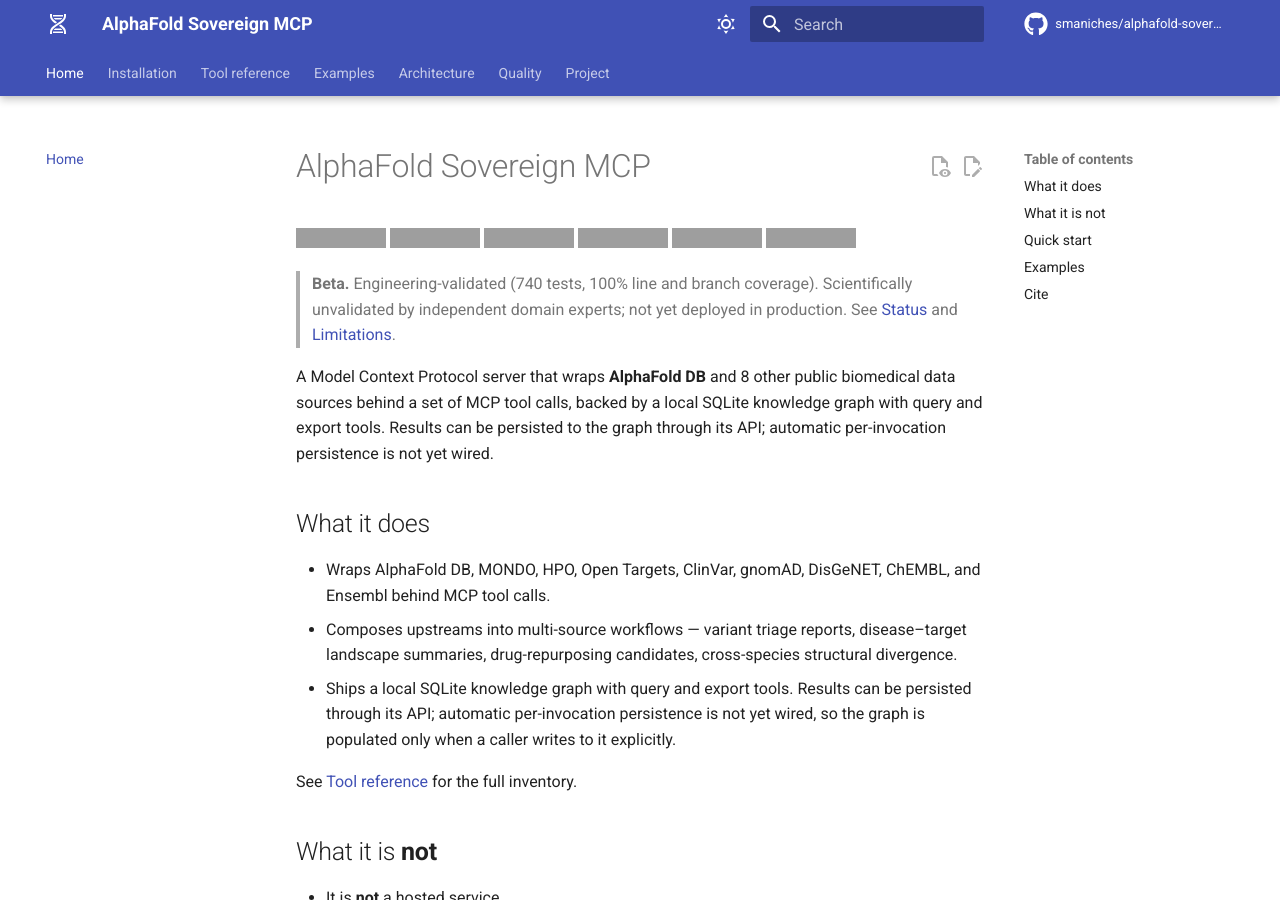
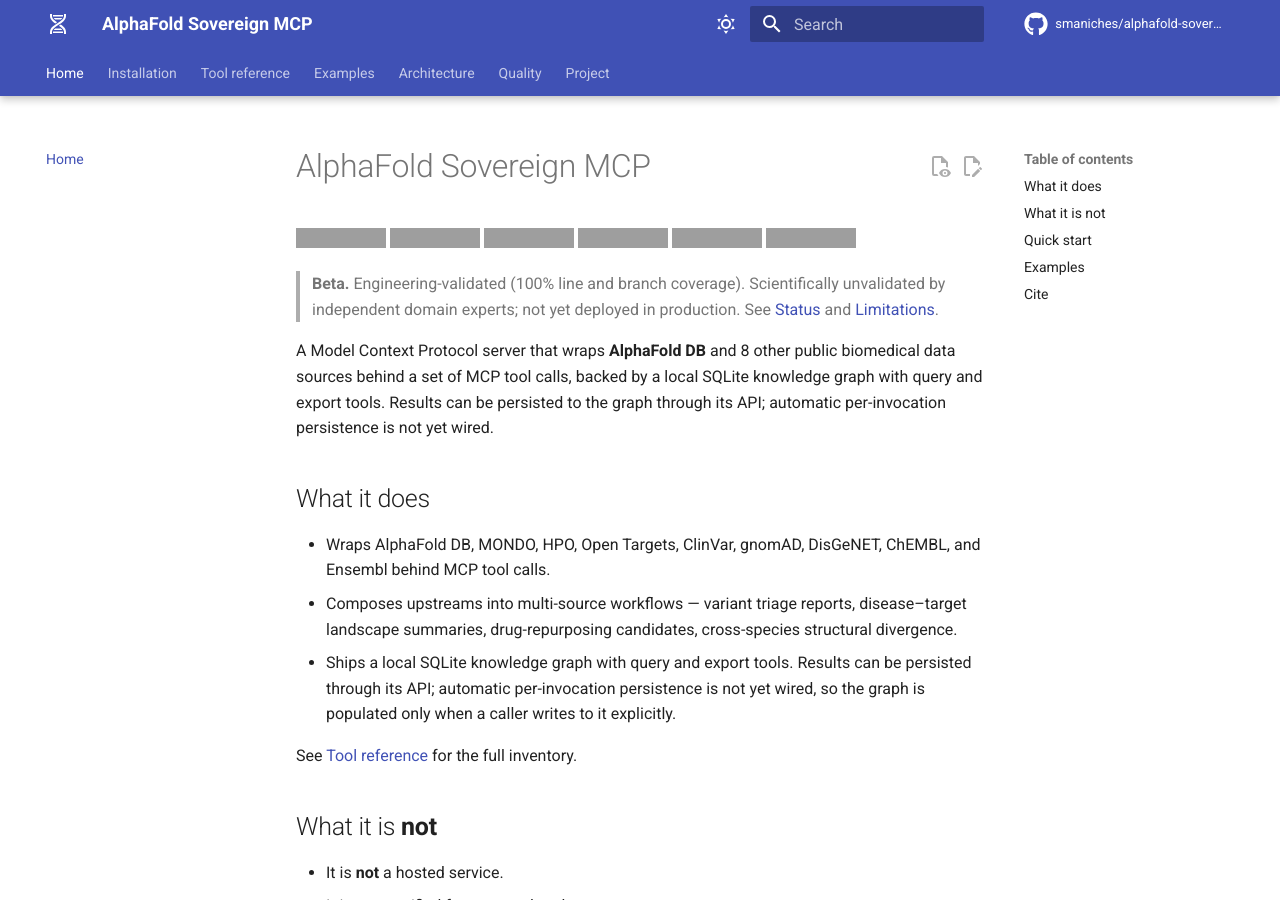
Before and after one commit to smaniches/alphafold-sovereign-mcp, an MkDocs documentation site: the page built from docs/index.md, in a window 1280 px wide and 900 px high, cut to the strip 0-900 px from the top of the window. Built offline with MkDocs 1.6.1 and Material for MkDocs 9.7.7, drawn with Linux system fonts in a browser that asks for light colours; comment, search, counter and statistics services are not loaded; grey boxes are pictures that could not be loaded.

Commit message:
test: drop volatile published test-count; enforce a no-count contract
The exact test count is volatile (parametrised expansions shift it), and the prior contract only checked that the four doc surfaces agreed with each other -- a tautology that stays green while the published number drifts from the real pytest --collect-only total (Codex review on #101). Drop the published count from README, CITATION.cff, STATUS.md, and docs/index.md; the enforced quality signal is 100 percent line + branch coverage (--cov-fail-under=100) plus the live tool/module-count test. The contract now asserts that no surface publishes an exact test count.

Co-Authored-By: Claude Opus 4.8 <noreply@anthropic.com>

```diff
--- a/docs/index.md
+++ b/docs/index.md
@@ -4,11 +4,11 @@
 [![License: Apache 2.0](https://img.shields.io/badge/License-Apache_2.0-blue.svg)](https://github.com/smaniches/alphafold-sovereign-mcp/blob/main/LICENSE)
 [![Python 3.10+](https://img.shields.io/badge/python-3.10%2B-blue)](https://github.com/smaniches/alphafold-sovereign-mcp/blob/main/pyproject.toml)
 [![MCP Spec 2025-06-18](https://img.shields.io/badge/MCP-2025--06--18-purple)](https://modelcontextprotocol.io)
-[![Tests](https://img.shields.io/badge/tests-740%20passing-success)](https://github.com/smaniches/alphafold-sovereign-mcp/actions/workflows/ci.yml)
+[![Tests](https://img.shields.io/badge/tests-passing-success)](https://github.com/smaniches/alphafold-sovereign-mcp/actions/workflows/ci.yml)
 [![Coverage](https://img.shields.io/badge/coverage-100%25-brightgreen)](https://github.com/smaniches/alphafold-sovereign-mcp/actions/workflows/ci.yml)
 
 > **Beta.** Engineering-validated
-> (740 tests, 100% line and branch coverage).
+> (100% line and branch coverage).
 > Scientifically unvalidated by independent domain experts;
 > not yet deployed in production. See
 > [Status](status.md) and [Limitations](limitations.md).
```
Also changed, not shown: README.md (+9 -9 lines), STATUS.md (+2 -2 lines), 2 other files.
